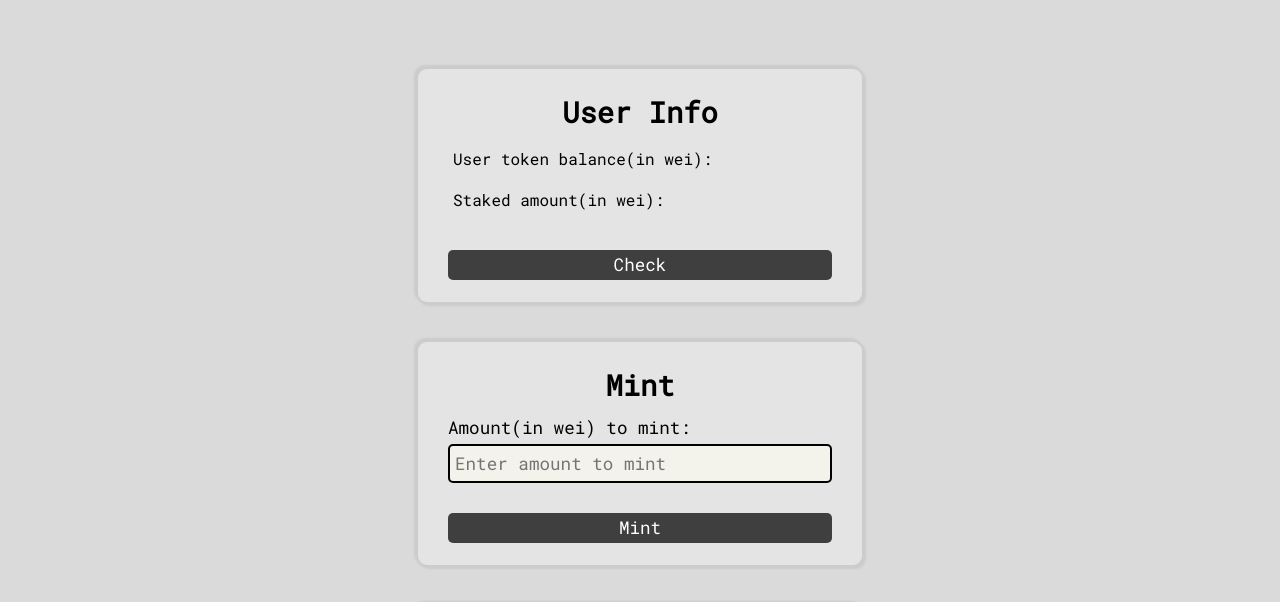
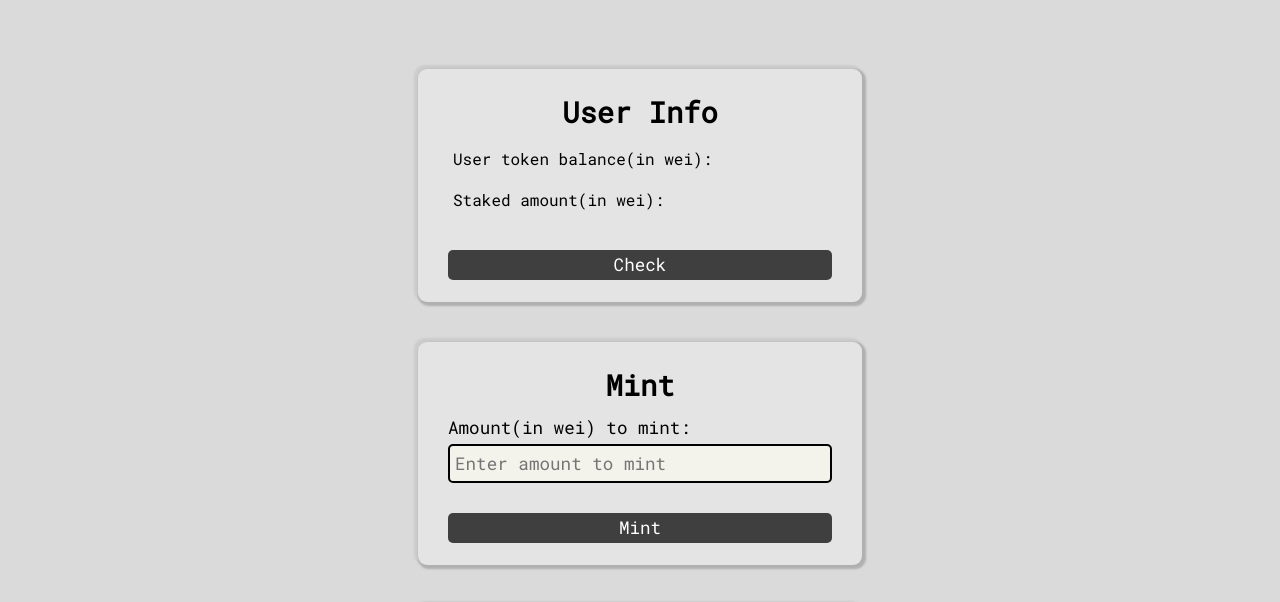
Before and after one commit to swadhinbubaipaul/staking-frontend, a website with bundled scripts: page index.html in a window 1280 px wide. Shown: the part 111-713 px from the top of the page. Built offline with nearby package versions, Linux system fonts and the light colour scheme.

Commit message:
changed shadow value

```diff
--- a/style.css
+++ b/style.css
@@ -52,7 +52,7 @@ nav h1 {
 	border-radius: 9px;
 	width: 30%;
 	background-color: #e4e4e4;
-	box-shadow: 2px 2px 2px 2px #cccccc, -2px -2px 2px 2px #cccccc;
+	box-shadow: 2px 2px 2px 2px #b0b0b0, -2px -2px 2px 2px #cccccc;
 }
 #main-section .card span {
 	margin: 5px;
```
